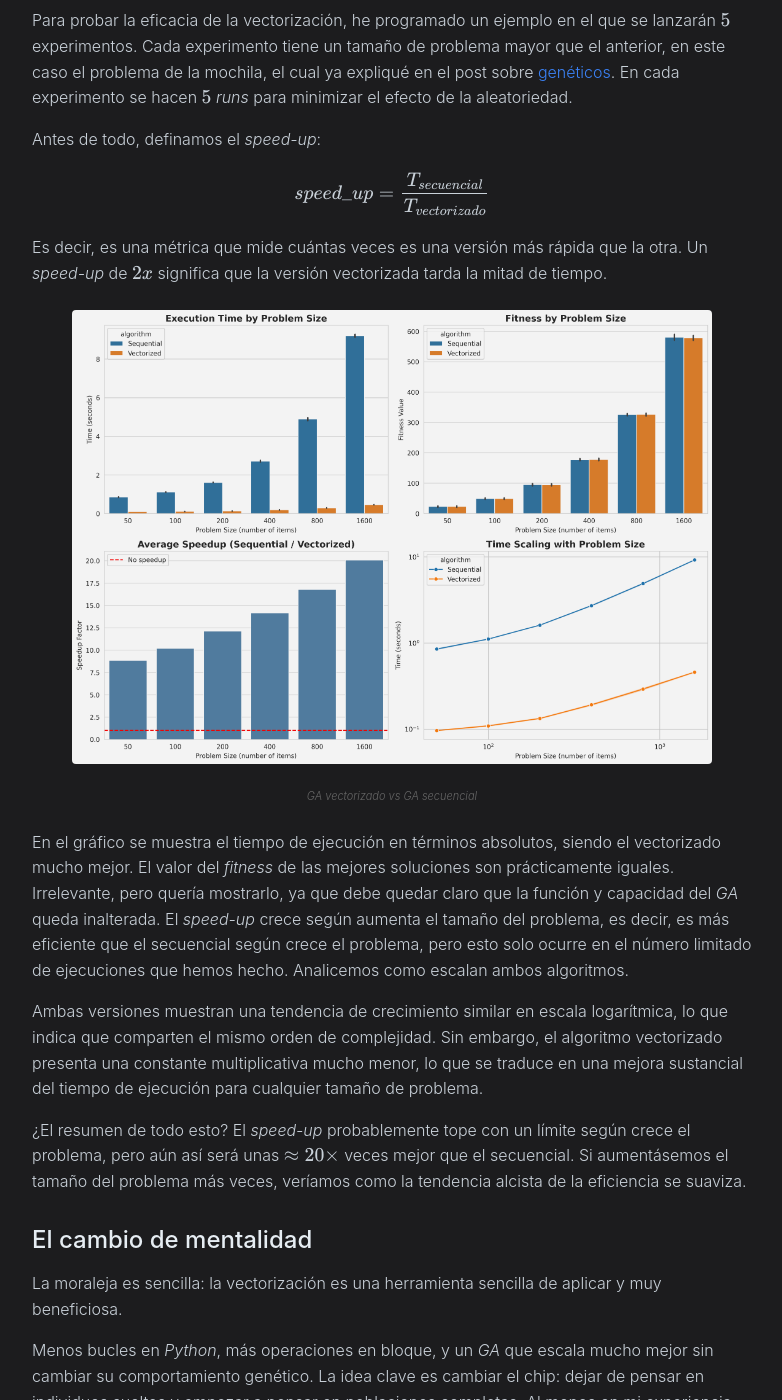
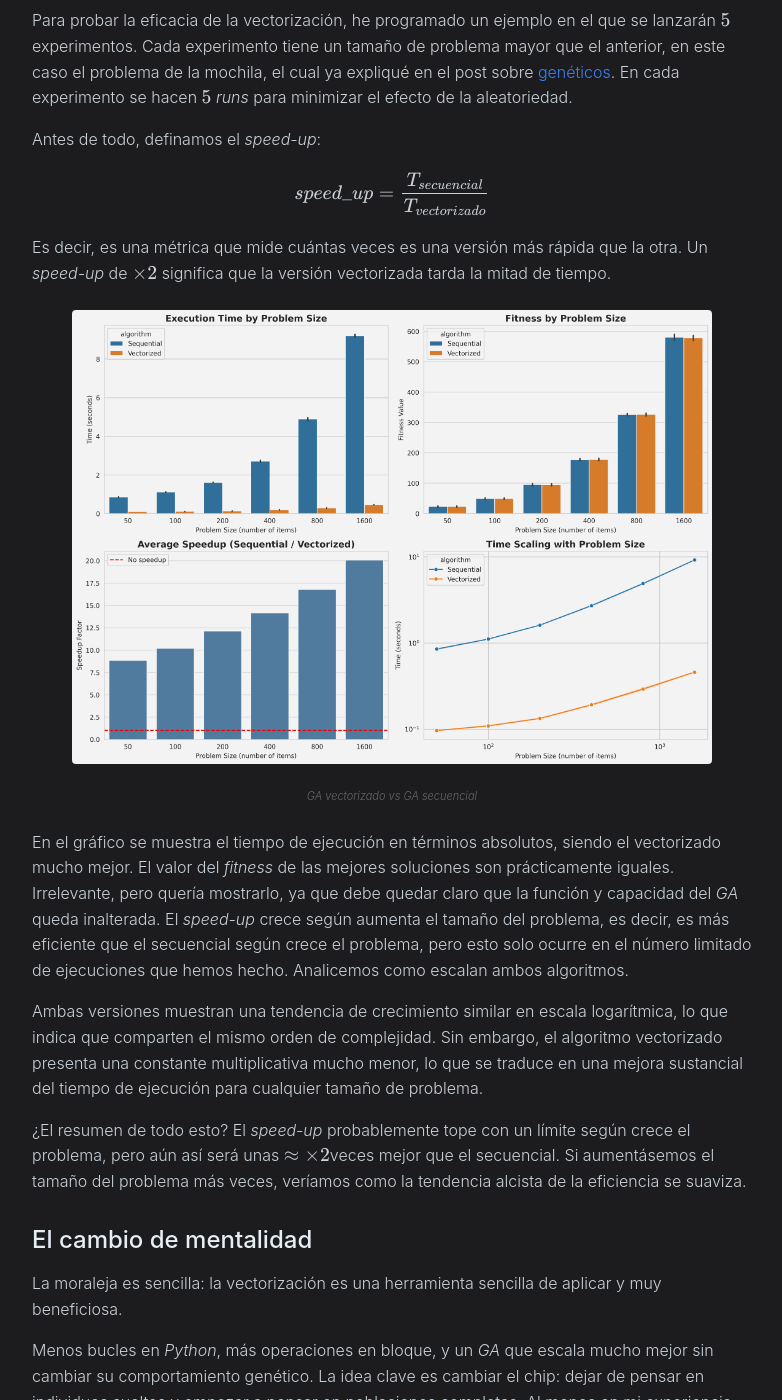
Before and after one commit to Migue8gl/Migue8gl.github.io, a Jekyll site: the page built from _posts/2026-01-06-vectorizacion-en-python.md, in a window 1280 px wide and 1400 px high, scrolled down 4945 px. Shown: the whole window, without its empty margins (248-1030 px from the left). Built offline with Jekyll 4.4.1, drawn with Linux system fonts in a browser that asks for light colours.

Commit message:
Update 2026-01-06-vectorizacion-en-python.md

```diff
--- a/_posts/2026-01-06-vectorizacion-en-python.md
+++ b/_posts/2026-01-06-vectorizacion-en-python.md
@@ -166,7 +166,7 @@ Antes de todo, definamos el *speed-up*:
 
 $$speed\_up=\frac{T_{secuencial}}{T_{vectorizado}}$$
 
-Es decir, es una métrica que mide cuántas veces es una versión más rápida que la otra. Un *speed-up* de $2x$ significa que la versión vectorizada tarda la mitad de tiempo.
+Es decir, es una métrica que mide cuántas veces es una versión más rápida que la otra. Un *speed-up* de $\times 2$ significa que la versión vectorizada tarda la mitad de tiempo.
 
 {% include image.html
    path="/assets/images/vectorizacion-en-python/ga_comparison.png"
@@ -178,7 +178,7 @@ En el gráfico se muestra el tiempo de ejecución en términos absolutos, siendo
 
 Ambas versiones muestran una tendencia de crecimiento similar en escala logarítmica, lo que indica que comparten el mismo orden de complejidad. Sin embargo, el algoritmo vectorizado presenta una constante multiplicativa mucho menor, lo que se traduce en una mejora sustancial del tiempo de ejecución para cualquier tamaño de problema.
 
-¿El resumen de todo esto? El *speed-up* probablemente tope con un límite según crece el problema, pero aún así será unas $\approx 20\times$ veces mejor que el secuencial. Si aumentásemos el tamaño del problema más veces, veríamos como la tendencia alcista de la eficiencia se suaviza.
+¿El resumen de todo esto? El *speed-up* probablemente tope con un límite según crece el problema, pero aún así será unas $\approx\times 2$veces mejor que el secuencial. Si aumentásemos el tamaño del problema más veces, veríamos como la tendencia alcista de la eficiencia se suaviza.
 
 ## El cambio de mentalidad
 La moraleja es sencilla: la vectorización es una herramienta sencilla de aplicar y muy beneficiosa.
```
